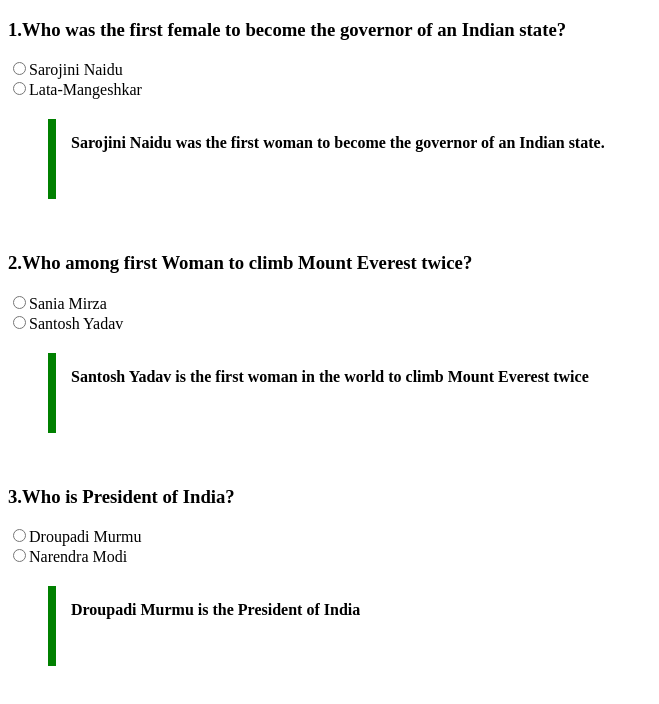
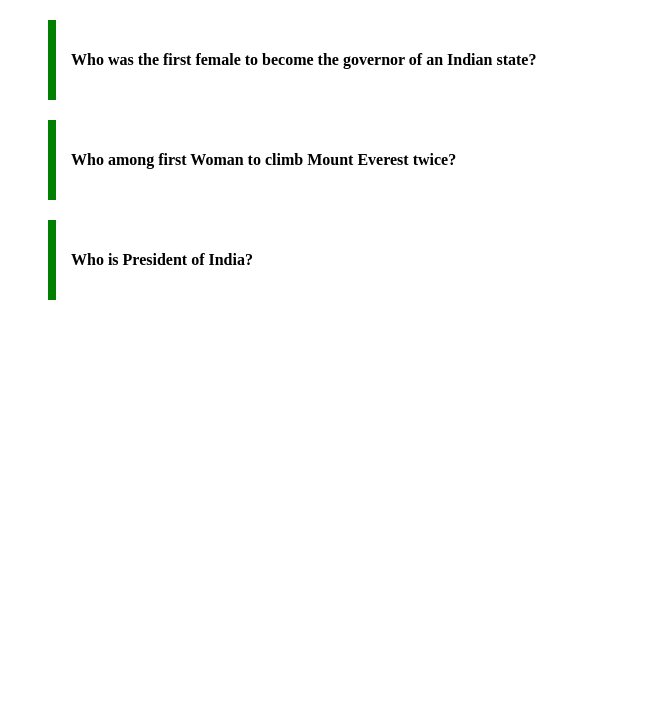
Before and after one commit to acciojob/css-list-of-questions-sumit7057416306, a website: page main.html in a window 1280 px wide. Shown: the whole page, without its empty margins (0-659 px from the left). Drawn offline with Linux system fonts and the light colour scheme.

Commit message:
Update main.html

```diff
--- a/main.html
+++ b/main.html
@@ -7,34 +7,15 @@
 </head>
 
 <body>
-	 <p class="questions">
-        <h3>1.Who was the first female to become the governor of an Indian state?</h3>
-<form action=""><input type="radio"  name="capital" value="Sarojini naidu" onclick="">Sarojini Naidu<br>
-<input type="radio" name="capital" value="Lata-Mangeshkar" onclick="">Lata-Mangeshkar
-</form>
-<blockquote cite="https://www.toppr.com/ask/question/who-was-the-first-woman-governor-of-any-state-in-india/">
-    Sarojini Naidu was the first woman to become the governor of an Indian state.
-</blockquote>
-<br>
-<h3>2.Who among first Woman to climb Mount Everest twice?</h3>
-<form action=""><input type="radio"  name="capital" value="Sania Mirza" onclick="">Sania Mirza<br>
-<input type="radio" name="capital" value="Santosh Yadav" onclick="">Santosh Yadav
-</form>
-<blockquote cite="https://en.wikipedia.org/wiki/Santosh_Yadav#:~:text=Santosh%20Yadav%20(born%2010%20October,Mount%20Everest%20from%20Kangshung%20Face.">
-    Santosh Yadav is the first woman in the world to climb Mount Everest twice
-</blockquote>
-<br>
-<h3>3.Who is President of India?</h3>
-<form action=""><input type="radio"  name="capital" value="Droupadi Murmu" onclick="">Droupadi Murmu<br>
-<input type="radio" name="capital" value="Narendra Modi" onclick="">Narendra Modi
-</form>
-<blockquote cite="https://en.wikipedia.org/wiki/Droupadi_Murmu">
-    Droupadi Murmu is the President of India
-</blockquote>
-
-    </p>
-    <script type="text/javascript" src="./script.js">
-</script>
+	<blockquote class="questions">
+		<p> Who was the first female to become the governor of an Indian state?</p>
+	</blockquote>
+	<blockquote class="questions">
+		<p> Who among first Woman to climb Mount Everest twice?</p>
+	</blockquote>
+	<blockquote class="questions">
+		<p> Who is President of India?</p>
+	</blockquote>
 
 </body>
 
```
